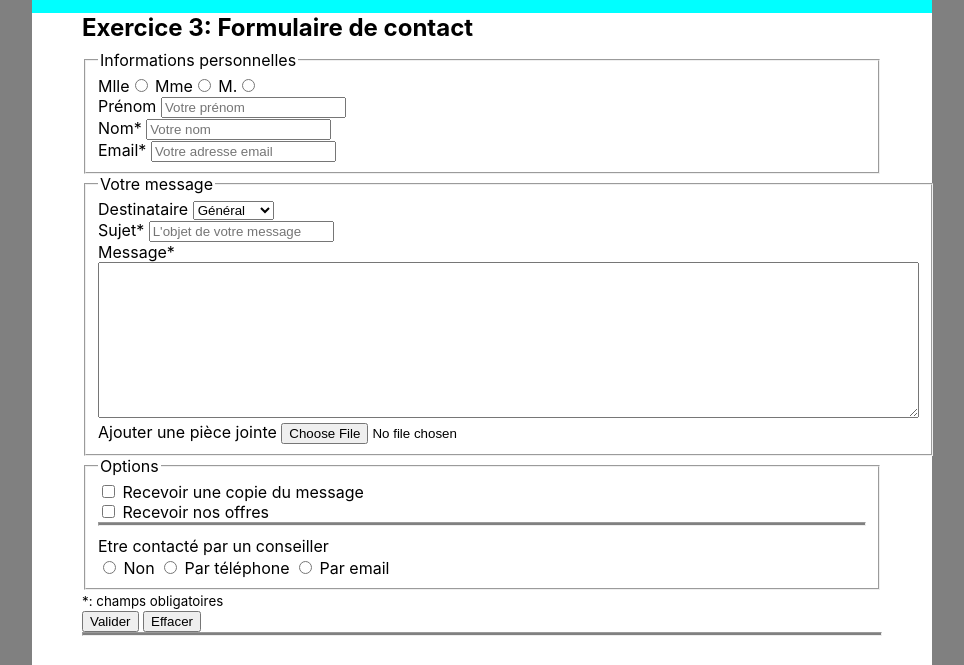
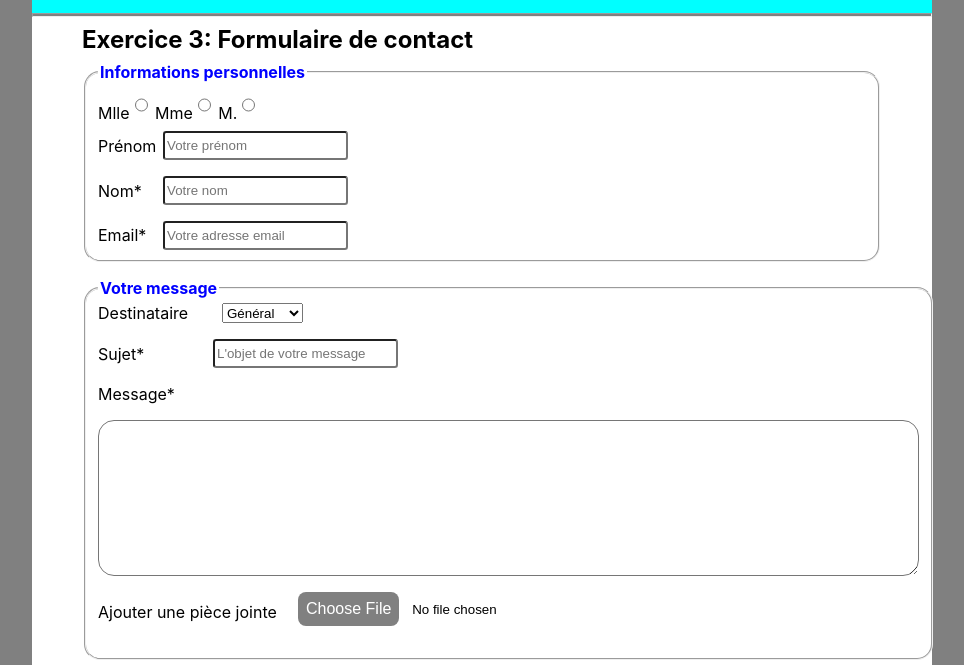
Before and after one commit to RosaBen/CEF-devoir-1-HTML, a plain HTML site: page pages/exercice-3.html in a window 1280 px wide. Shown: the part 90-755 px from the top of the page, without its empty margins (158-1122 px from the left). Drawn offline with Linux system fonts and the light colour scheme.

Commit message:
css for exercice 3 done

```diff
--- a/pages/exercice-3.html
+++ b/pages/exercice-3.html
@@ -13,25 +13,29 @@
       <header>
         <h1>Annexe 3: Exercice 3 - Formulaire de contact</h1>
       </header>
+      <hr>
       <main>
         <h2>Exercice 3: Formulaire de contact</h2>
         <form>
           <fieldset>
             <legend>Informations personnelles</legend>
-            <div>
+            <div id="titles">
               <label for="mlle">Mlle<input type="radio" name="mlle" id="mlle"></label>
               <label for="mme">Mme<input type="radio" name="mme" id="mme"></label>
               <label for="mr">M.<input type="radio" name="mr" id="mr"></label>
             </div>
-            <div><label for="firstname">Prénom <input type="text" placeholder="Votre prénom" id="firstname"
-                  name="firstname"></label></div>
-            <div><label for="lastname">Nom* <input type="text" placeholder="Votre nom" id="lastname"
-                  name="lastname"></label>
+            <div id="sender-infos">
+              <div><label for="firstname">Prénom <input type="text" placeholder="Votre prénom" id="firstname"
+                    name="firstname"></label></div>
+              <div><label for="lastname">Nom* <input type="text" placeholder="Votre nom" id="lastname"
+                    name="lastname"></label>
+              </div>
+              <div><label for="email">Email* <input type="email" placeholder="Votre adresse email" id="email"
+                    name="email"></label>
+              </div>
             </div>
-            <div><label for="email">Email* <input type="email" placeholder="Votre adresse email" id="email"
-                  name="email"></label></div>
           </fieldset>
-          <fieldset>
+          <fieldset id="msg-field">
             <legend>Votre message</legend>
             <div>
               <label for="receiver">Destinataire</label>
--- a/style.css
+++ b/style.css
@@ -144,10 +144,95 @@ td {
   padding-top: 0.5rem;
 }
 /* ==================
-
+    Exercice 3
    ==================
 */
 
+fieldset {
+  border-radius: 1rem;
+  margin-bottom: 1rem;
+}
+
+legend {
+  color: blue;
+  font-weight: bold;
+}
+
+#sender-infos {
+  margin-top: 0.5rem;
+  display: flex;
+  flex-direction: column;
+  gap: 1rem;
+}
+
+#sender-infos label {
+  display: flex;
+  justify-content: space-between;
+  align-items: center;
+  width: 250px;
+}
+
+#msg-field {
+  display: flex;
+  flex-direction: column;
+  gap: 1rem;
+}
+
+#msg-field div:nth-child(2) {
+  display: flex;
+  width: 205px;
+  justify-content: space-between;
+}
+
+#msg-field div:nth-child(3) label {
+  display: flex;
+  width: 300px;
+  justify-content: space-between;
+  align-items: center;
+}
+
+#msg-field div:nth-child(4) label {
+  display: flex;
+  flex-direction: column;
+  gap: 1rem;
+}
+
+textarea {
+  border-radius: 1rem;
+}
+
+input {
+  border-radius: 0.2rem;
+  height: 1.8rem;
+}
+
+#msg-field div:nth-child(5) {
+  padding-bottom: 1rem;
+}
+
+#msg-field div:nth-child(5) label {
+  display: flex;
+  justify-content: space-between;
+  align-items: center;
+  width: 500px;
+  height: 2.5rem;
+}
+
+#msg-field div:nth-child(5) label input[type="file"]::file-selector-button {
+  border: none;
+  background-color: grey;
+  color: white;
+  font-size: 1rem;
+  padding: 0.5rem;
+  border-radius: 0.5rem;
+  margin-right: 0.8rem;
+  cursor: pointer;
+}
+
+#msg-field div:nth-child(5) label input[type="file"] {
+  height: 2.5rem;
+  width: 300px;
+}
 /* ==================
 
    ==================
```
